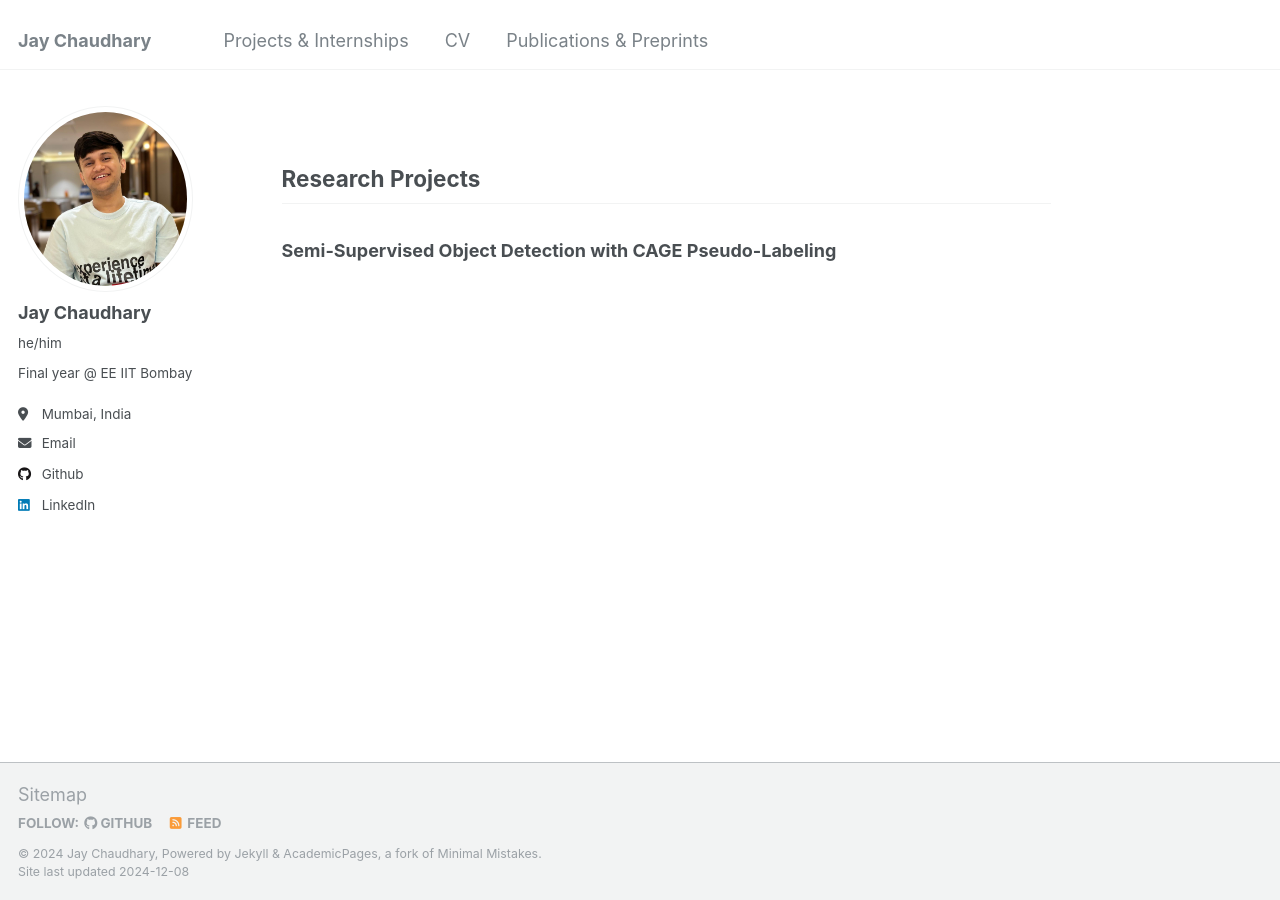
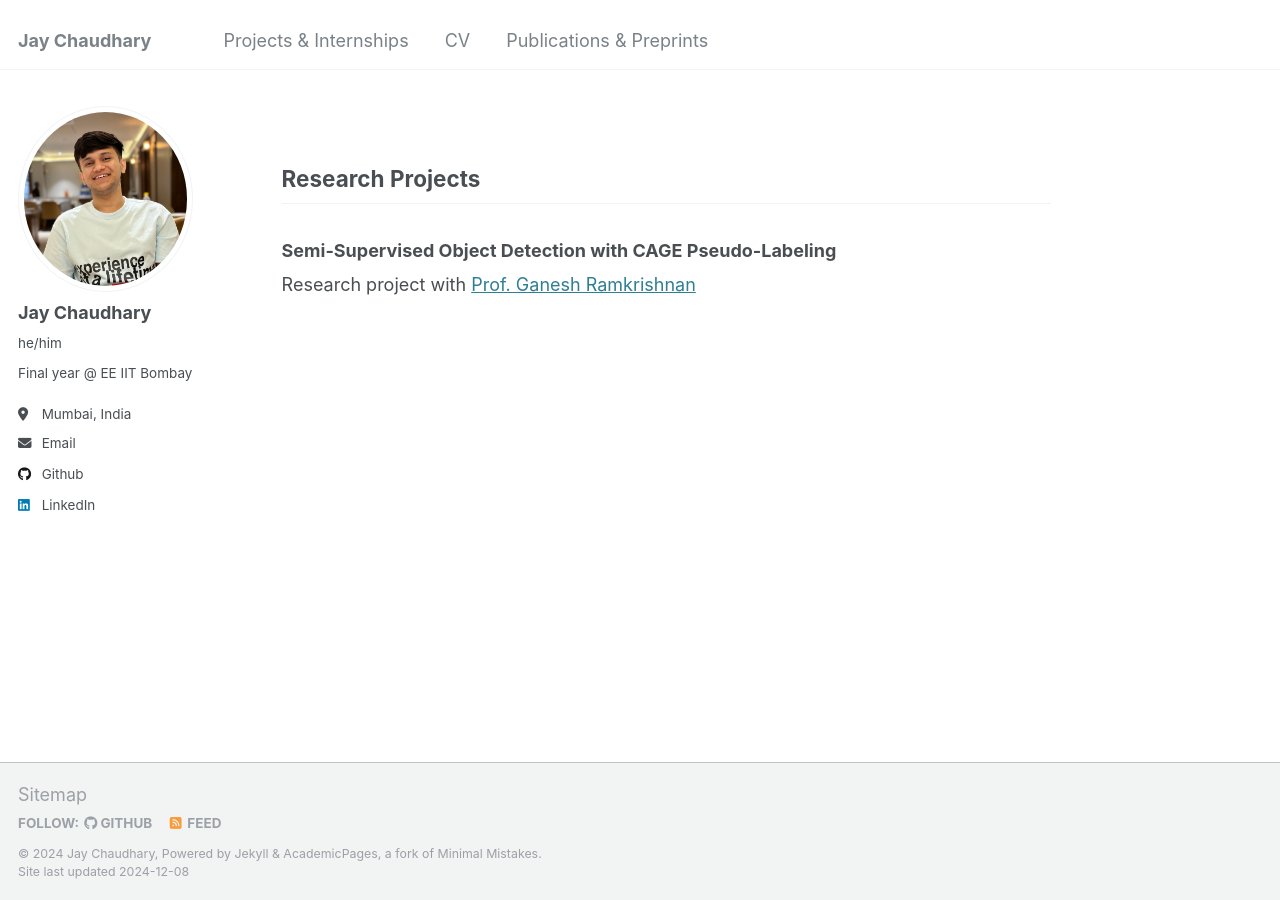
Before and after one commit to JayGC/jaygc.github.io, a Jekyll site: the page built from _pages/markdown.md, in a window 1280 px wide. Built offline with Jekyll 4.4.1, drawn with Linux system fonts in a browser that asks for light colours.

Commit message:
Update markdown.md

```diff
--- a/_pages/markdown.md
+++ b/_pages/markdown.md
@@ -9,3 +9,4 @@ redirect_from:
 
 ## Research Projects
 ### Semi-Supervised Object Detection with CAGE Pseudo-Labeling
+Research project with [Prof. Ganesh Ramkrishnan](https://www.cse.iitb.ac.in/~ganesh/)
```
